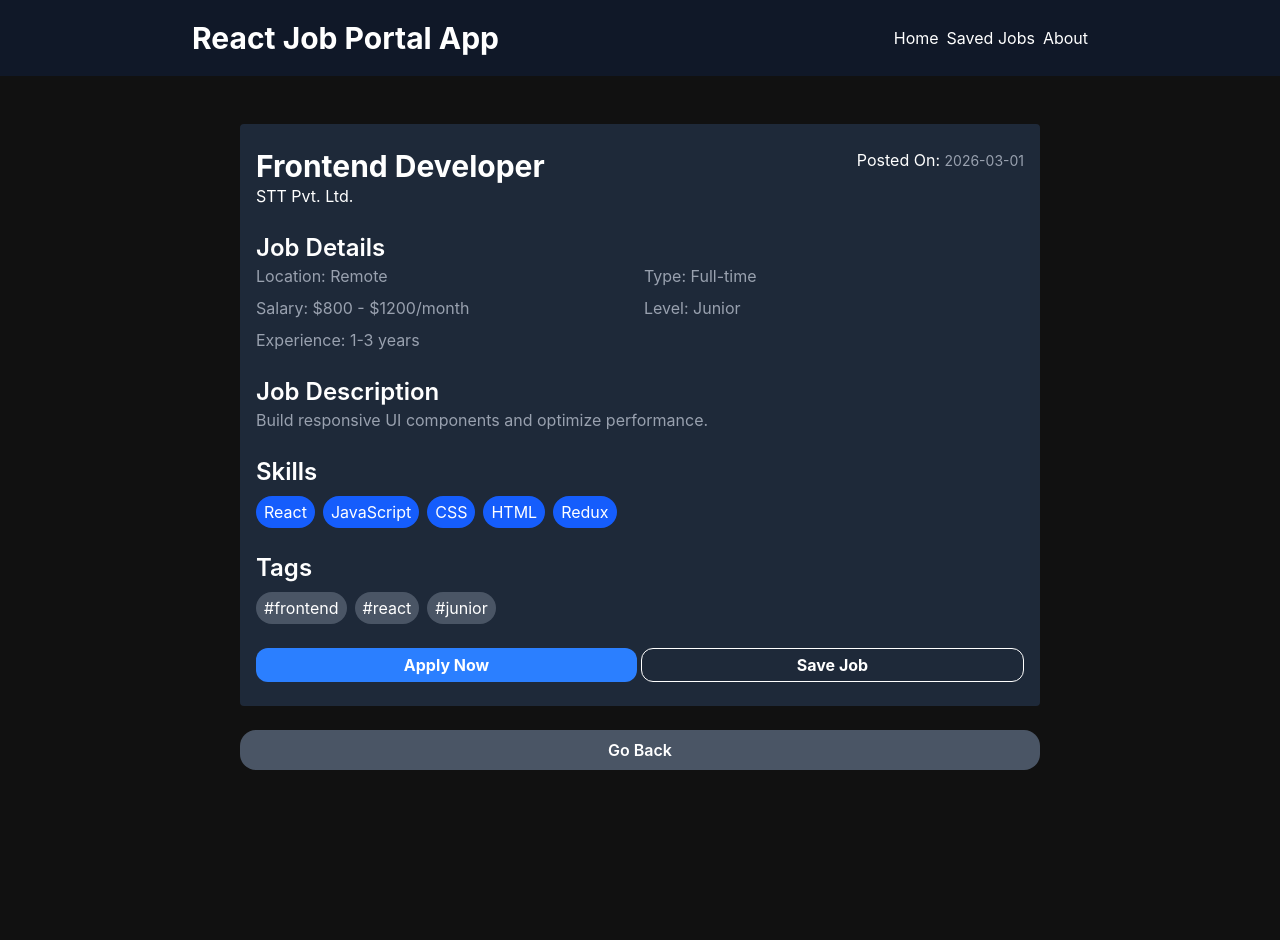
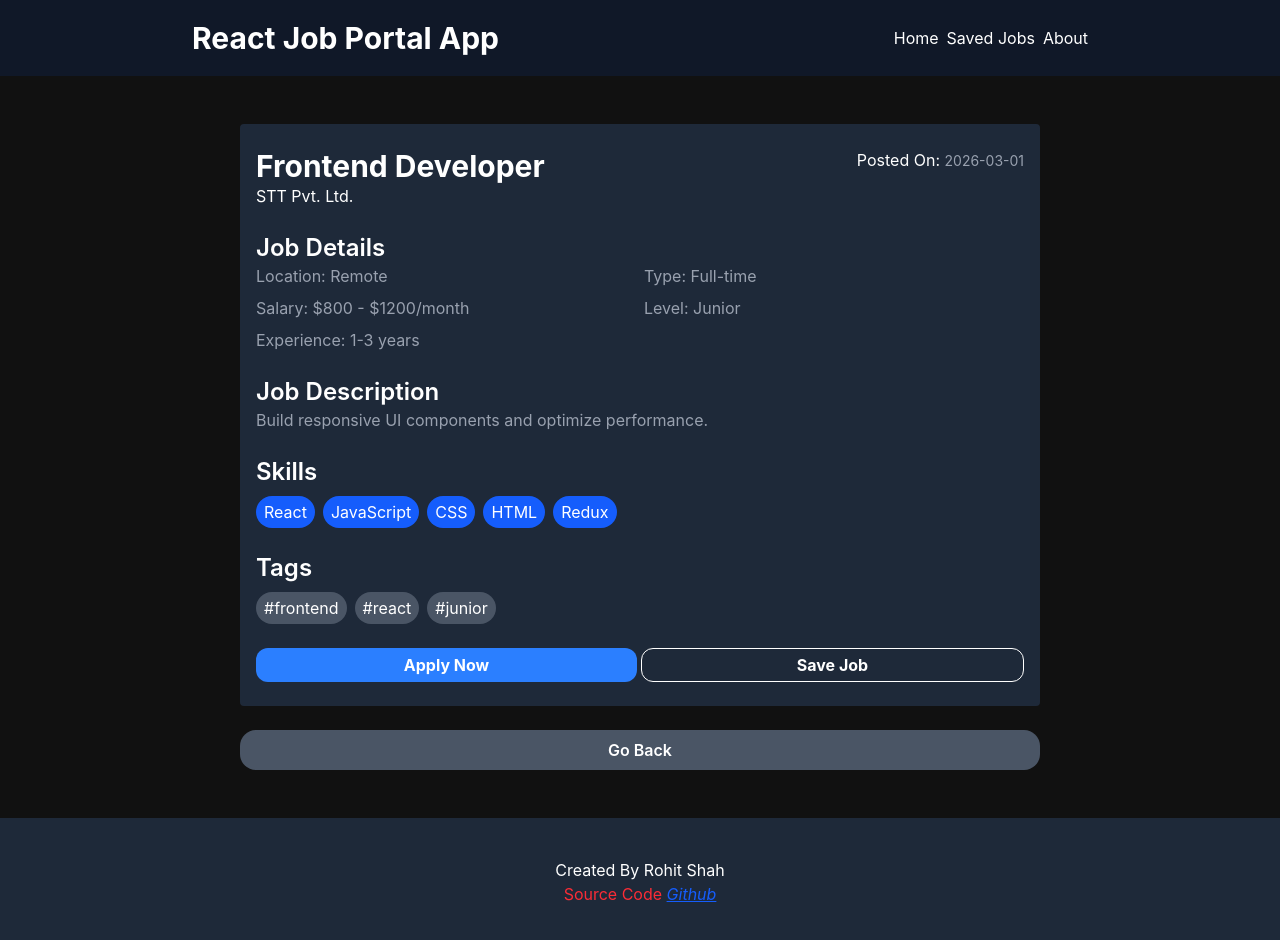
Before and after one commit to rohitshah316/React-Job-Portal-App, a React (Vite) app: page /jobdetails/1 in a window 1280 px wide. Shown: the top 940 px of the page. Before the commit the page ends 800 px from the top, so only its background shows below. Built offline with nearby package versions, Linux system fonts and the light colour scheme.

Commit message:
Added Footer and Project Completed

```diff
--- a/src/App.jsx
+++ b/src/App.jsx
@@ -6,17 +6,25 @@ import About from './pages/About'
 import SavedJobs from './pages/SavedJobs'
 import JobDetails from './pages/JobDetails'
 import { SavedJobProvider } from './context/SavedJobContext'
+import NotFound from './pages/NotFound'
+import Footer from './components/layout/Footer'
 const App = () => {
   return (
    <SavedJobProvider>
      <BrowserRouter>
-    <Navbar/>
-    <Routes>
+    <div className='flex flex-col min-h-screen'>
+      <Navbar/>
+   <div className='flex-1'>
+     <Routes>
       <Route path='/' element={<Home/>}/>
       <Route path='/about' element={<About/>}/>
       <Route path='/savedjobs' element={<SavedJobs/>}/>
       <Route path='/jobdetails/:id' element={<JobDetails/>}/>
+      <Route path='/*' element={<NotFound/>}/>
     </Routes>
+   </div>
+    <Footer/>
+    </div>
     </BrowserRouter>
    </SavedJobProvider>
   )
--- /dev/null
+++ b/src/components/layout/Footer.jsx
@@ -0,0 +1,13 @@
+import React from 'react'
+
+const Footer = () => {
+  return (
+    <section className='relative mt-10 w-full bottom-0 bg-gray-800 h-32'>
+
+        <p className='text-center mt-10'>Created By Rohit Shah</p>
+        <p className='text-center text-red-500'>Source Code <a href="https://github.com/rohitshah316/React-Job-Portal-App.git" className='text-blue-600 italic underline'>Github</a></p>
+    </section>
+  )
+}
+
+export default Footer
--- a/src/pages/JobDetails.jsx
+++ b/src/pages/JobDetails.jsx
@@ -73,7 +73,7 @@ const JobDetails = () => {
 
         <div className='flex flex-col md:flex-row font-bold text-white gap-1 mt-6'>
                         <button className='bg-blue-500 hover:bg-blue-900 flex-1 py-1 rounded-xl cursor-pointer'>Apply Now</button>
-                        <button onClick={onSavedClick} className={` flex-1 py-1 rounded-xl cursor-pointer hover:bg-gray-900 ${saved?'bg-green-500 hover:bg-green-800':'border'}`}>Save Job</button>
+                        <button onClick={onSavedClick} className={` flex-1 py-1 rounded-xl cursor-pointer hover:bg-gray-900 ${saved?'bg-green-500 hover:bg-green-800':'border'}`}>{saved?'Saved Job':'Save Job'}</button>
                     </div>
       </div>
 
--- a/src/pages/NotFound.jsx
+++ b/src/pages/NotFound.jsx
@@ -2,7 +2,10 @@ import React from 'react'
 
 const NotFound = () => {
   return (
-    <div>NotFound</div>
+    <section className='mt-10 max-w-4xl mx-auto px-12 py-2 gap-6'>
+      <h2 className='font-bold text-6xl text-center mt-20'>404 Not Found </h2>
+      <p className='text-center text-6xl mt-6'>🥲</p>
+    </section>
   )
 }
 
--- a/src/pages/SavedJobs.jsx
+++ b/src/pages/SavedJobs.jsx
@@ -12,7 +12,7 @@ const SavedJobs = () => {
       {savedJobs.length===0 &&  <p className='text-center text-xl mt-10 text-blue-600'>No Saved Job.</p>}
 
 
-      {savedJobs.length>1 &&  <p >{savedJobs.length} Jobs Saved.</p>}
+      {savedJobs.length>0 &&  <p >{savedJobs.length} Jobs Saved.</p>}
 
 
       <div className='grid grid-cols-1 md:grid-cols-2 gap-6 mt-6'>
```
Also changed, not shown: public/react-job-portal-app.png (added).
